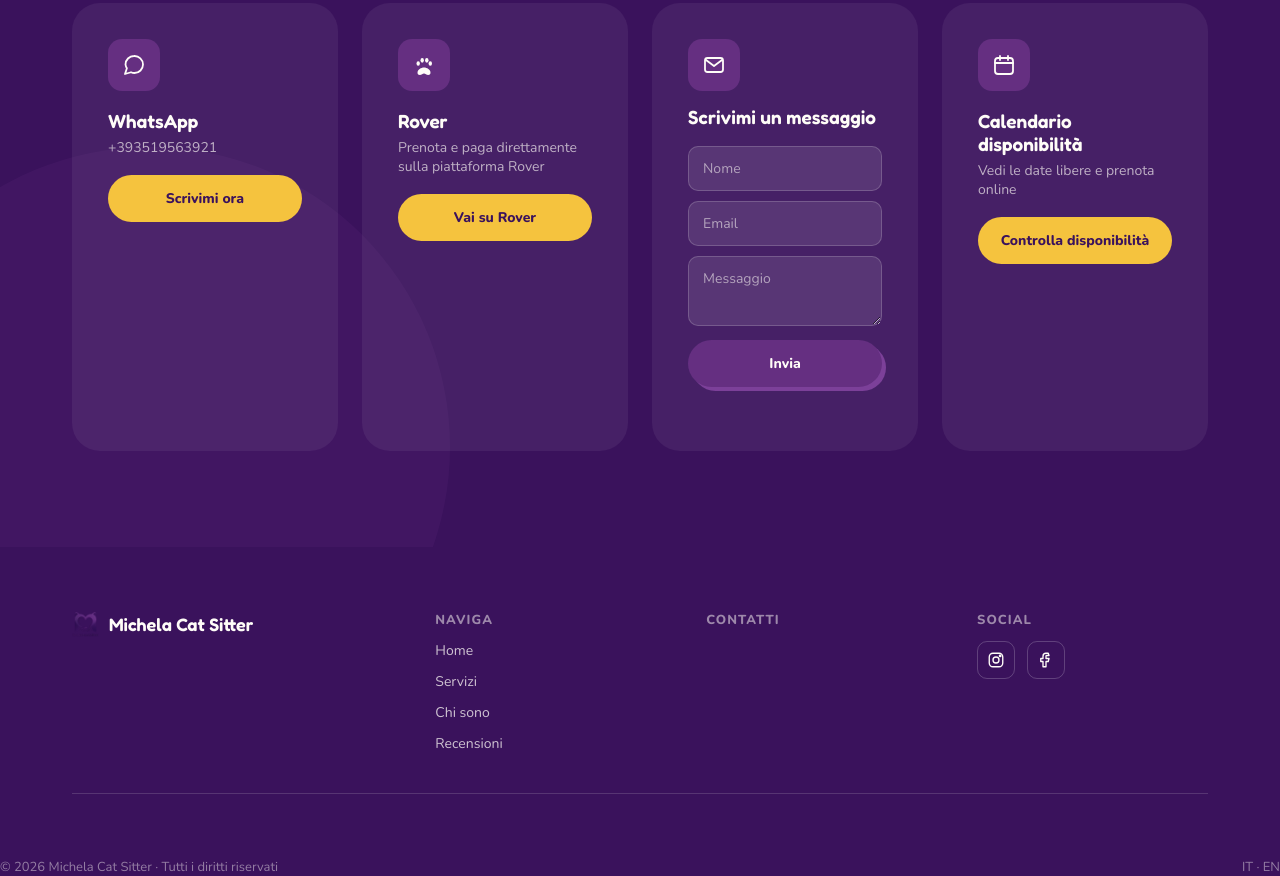
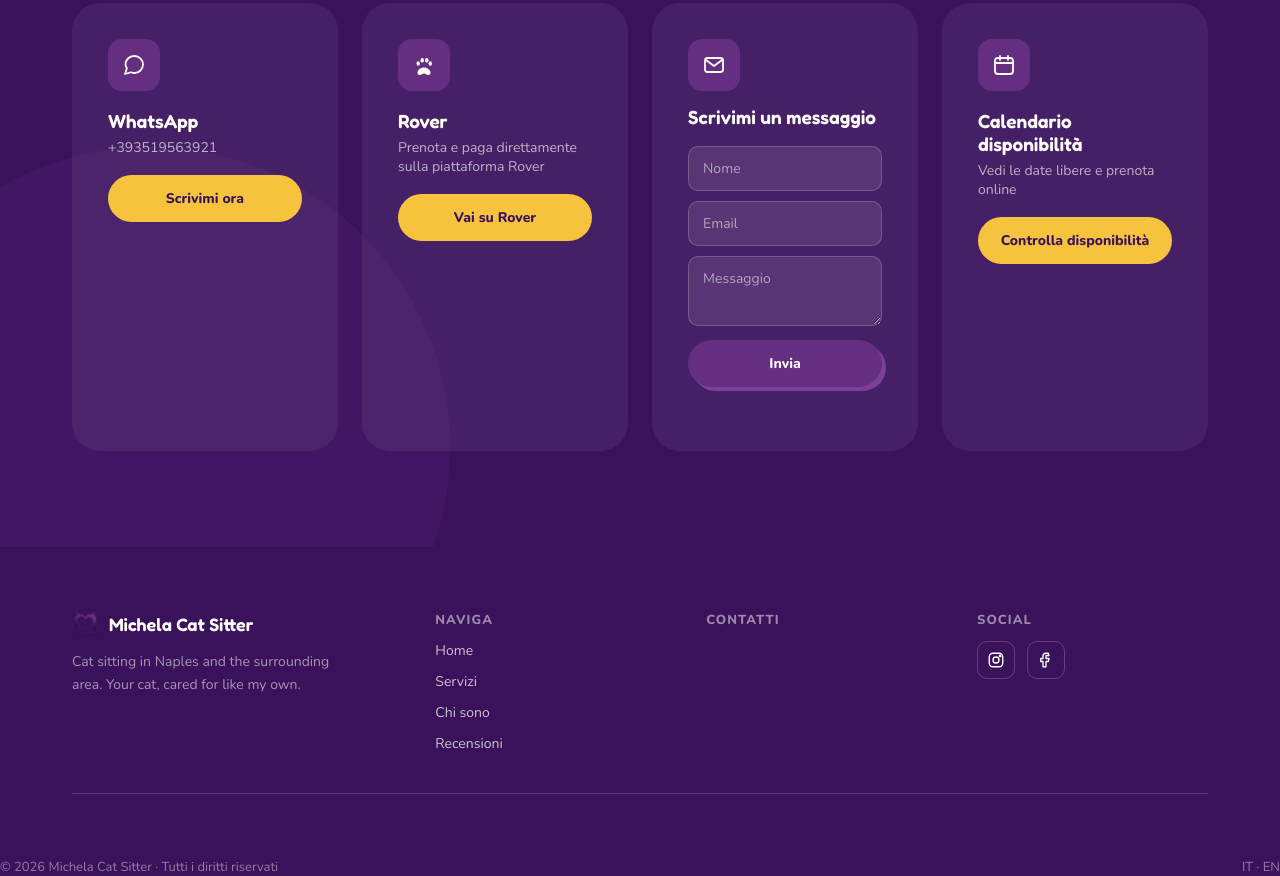
Before and after one commit to valeedah-design/Michelacatsitter, a website: page public/index.html in a window 1280 px wide. Shown: the part 3970-4846 px from the top of the page. Drawn offline with nearby package versions, Linux system fonts and the light colour scheme; no server answers.

Commit message:
Update index.html

```diff
--- a/public/index.html
+++ b/public/index.html
@@ -440,7 +440,7 @@
           <img id="logo-footer" src="/uploads/logo.png" alt="" style="height:26px; width:auto;">
           <span style="color:var(--white); font-family:'Fredoka',sans-serif; font-weight:600; font-size:18px;">Michela Cat Sitter</span>
         </div>
-        <p id="footer-tagline" style="color:var(--white); opacity:0.55; font-size:14px; line-height:1.6; max-width:280px;"></p>
+        <p id="footer-tagline" style="color:var(--white); opacity:0.55; font-size:14px; line-height:1.6; max-width:280px;">Cat sitting in Naples and the surrounding area. Your cat, cared for like my own.</p>
       </div>
       <div style="display:flex; flex-direction:column; gap:12px;">
         <span style="color:var(--white); font-weight:800; font-size:13px; letter-spacing:0.08em; text-transform:uppercase; opacity:0.5;"><span data-i18n-lang="it">Naviga</span><span data-i18n-lang="en" hidden>Navigate</span></span>
```
